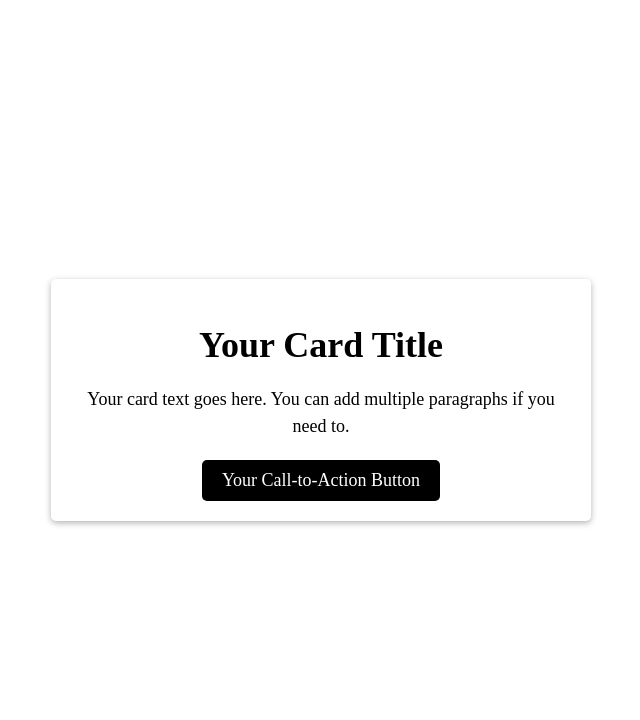
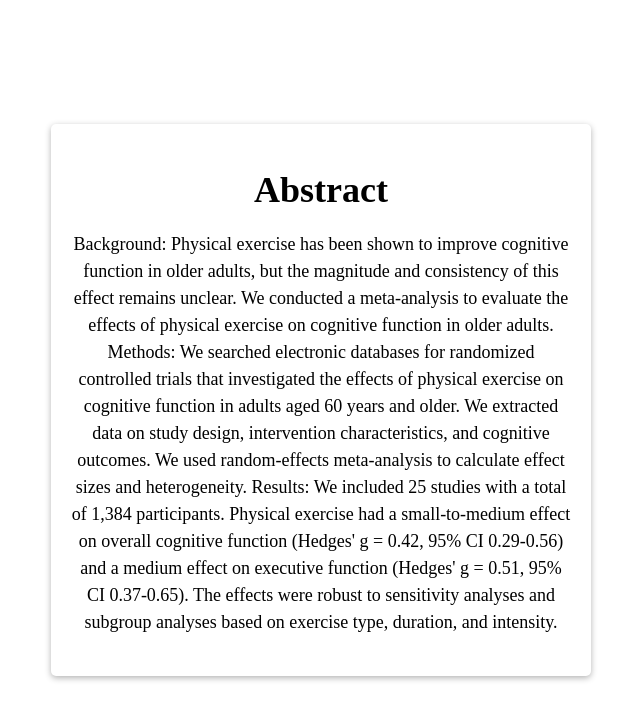
Before and after one commit to arikaufman/capstone.github.io, a plain HTML site: page index.html in a window 1280 px wide. Shown: the whole page, without its empty margins (319-959 px from the left). Drawn offline with Linux system fonts and the light colour scheme.

Commit message:
sample text

```diff
--- a/index.html
+++ b/index.html
@@ -53,9 +53,12 @@
 <body>
 	<div class="container">
 		<div class="card">
-			<h1>Your Card Title</h1>
-			<p>Your card text goes here. You can add multiple paragraphs if you need to.</p>
-			<a href="#">Your Call-to-Action Button</a>
+			<h1>Abstract</h1>
+			<p>Background: Physical exercise has been shown to improve cognitive function in older adults, but the magnitude and consistency of this effect remains unclear. We conducted a meta-analysis to evaluate the effects of physical exercise on cognitive function in older adults.
+
+                Methods: We searched electronic databases for randomized controlled trials that investigated the effects of physical exercise on cognitive function in adults aged 60 years and older. We extracted data on study design, intervention characteristics, and cognitive outcomes. We used random-effects meta-analysis to calculate effect sizes and heterogeneity.
+
+                Results: We included 25 studies with a total of 1,384 participants. Physical exercise had a small-to-medium effect on overall cognitive function (Hedges' g = 0.42, 95% CI 0.29-0.56) and a medium effect on executive function (Hedges' g = 0.51, 95% CI 0.37-0.65). The effects were robust to sensitivity analyses and subgroup analyses based on exercise type, duration, and intensity.</p>
 		</div>
 	</div>
 </body>
```
